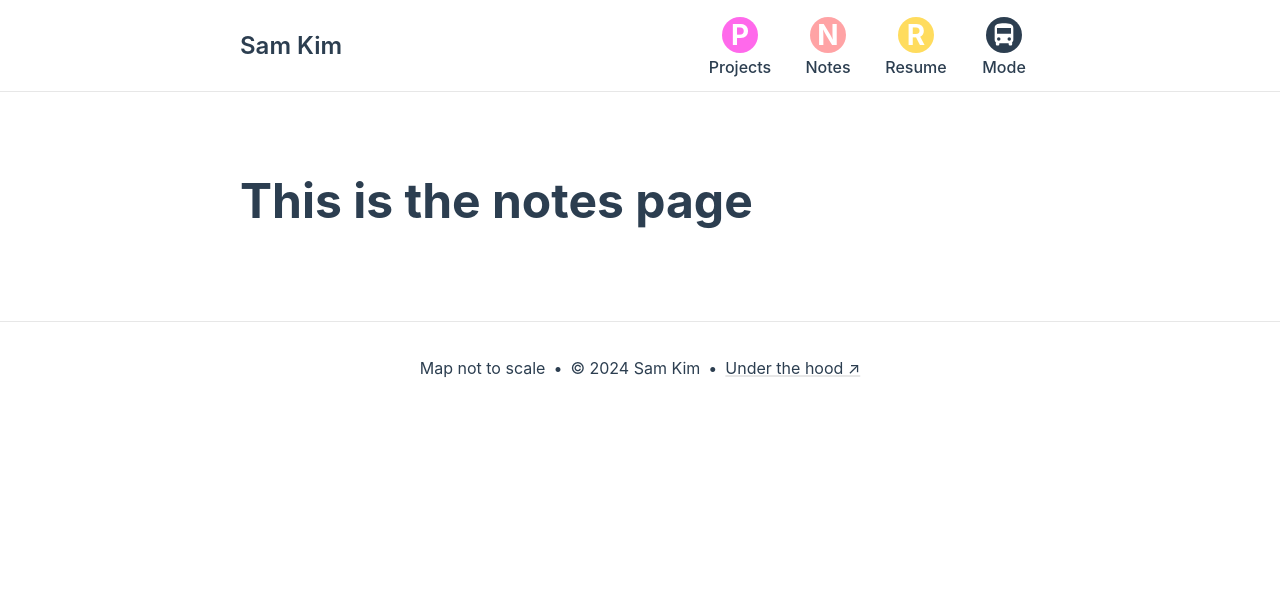
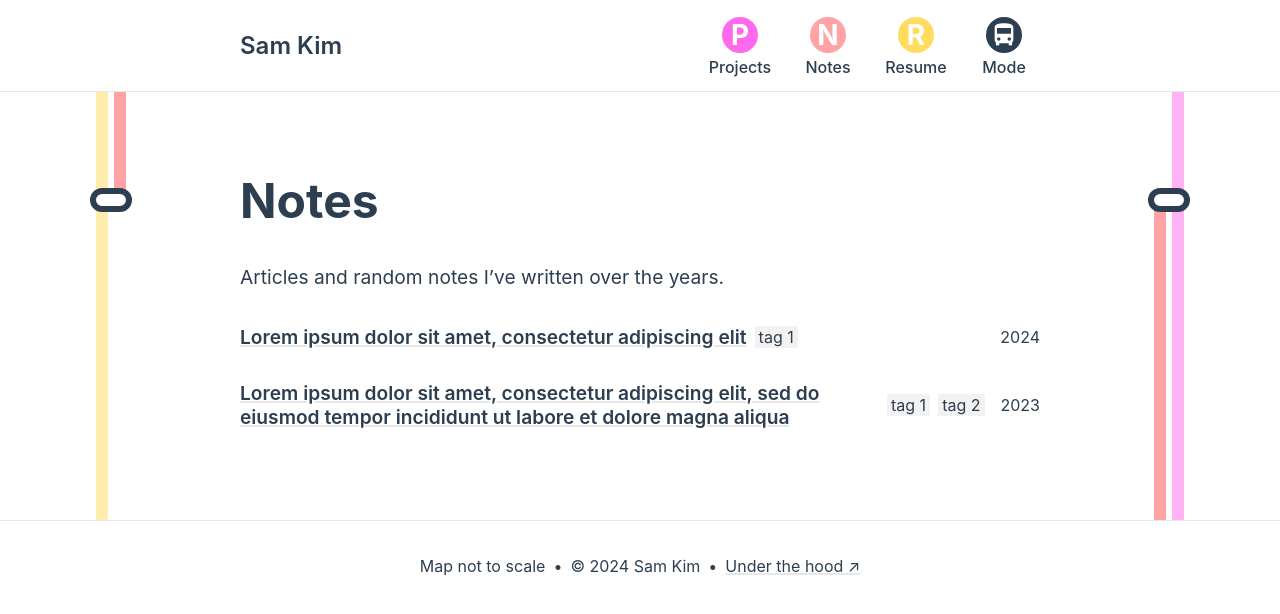
Before and after one commit to sam-k/sam-k-v3, a Vue app: page /notes in a window 1280 px wide. Shown: the top 614 px of the page. Built offline with nearby package versions, Linux system fonts and the light colour scheme.

Commit message:
other pages

```diff
--- a/src/components/home/NotesBlock.vue
+++ b/src/components/home/NotesBlock.vue
@@ -1,7 +1,6 @@
 <script setup lang="ts">
   import SectionLabel from '../common/background/SectionLabel.vue';
-  import {MOCK_NOTES} from '../common/mockData.ts';
-  import NoteItem from '../notes/NoteItem.vue';
+  import NotesContainer from '../notes/NotesContainer.vue';
 </script>
 
 <template>
@@ -9,16 +8,7 @@
     <SectionLabel label="Notes" :index="1" font-size="2rem">
       <h2>Notes</h2>
     </SectionLabel>
-    <ul :class="$style.notes">
-      <NoteItem
-        v-for="note in MOCK_NOTES"
-        :key="note.title"
-        :title="note.title"
-        :date="note.date"
-        :link="note.link"
-        :tags="note.tags"
-      />
-    </ul>
+    <NotesContainer />
   </div>
 </template>
 
@@ -28,10 +18,4 @@
     flex-direction: column;
     row-gap: 2rem;
   }
-
-  .notes {
-    display: flex;
-    flex-direction: column;
-    row-gap: 1rem;
-  }
 </style>
--- a/src/components/home/ProjectsBlock.vue
+++ b/src/components/home/ProjectsBlock.vue
@@ -1,7 +1,6 @@
 <script setup lang="ts">
   import SectionLabel from '../common/background/SectionLabel.vue';
-  import {MOCK_PROJECTS} from '../common/mockData.ts';
-  import ProjectItem from '../projects/ProjectItem.vue';
+  import ProjectsContainer from '../projects/ProjectsContainer.vue';
 </script>
 
 <template>
@@ -9,16 +8,7 @@
     <SectionLabel label="Projects" :index="0" font-size="2rem">
       <h2>Projects</h2>
     </SectionLabel>
-    <ul :class="$style.projects">
-      <ProjectItem
-        v-for="project in MOCK_PROJECTS"
-        :key="project.title"
-        :title="project.title"
-        :description="project.description"
-        :icons="project.icons"
-        :tags="project.tags"
-      />
-    </ul>
+    <ProjectsContainer />
   </div>
 </template>
 
@@ -28,10 +18,4 @@
     flex-direction: column;
     row-gap: 2rem;
   }
-
-  .projects {
-    display: flex;
-    flex-direction: column;
-    row-gap: 2rem;
-  }
 </style>
--- /dev/null
+++ b/src/components/notes/NotesContainer.vue
@@ -0,0 +1,25 @@
+<script setup lang="ts">
+  import {MOCK_NOTES} from '../common/mockData.ts';
+  import NoteItem from './NoteItem.vue';
+</script>
+
+<template>
+  <ul :class="$style.container">
+    <NoteItem
+      v-for="note in MOCK_NOTES"
+      :key="note.title"
+      :title="note.title"
+      :date="note.date"
+      :link="note.link"
+      :tags="note.tags"
+    />
+  </ul>
+</template>
+
+<style module>
+  .container {
+    display: flex;
+    flex-direction: column;
+    row-gap: 2rem;
+  }
+</style>
--- /dev/null
+++ b/src/components/projects/ProjectsContainer.vue
@@ -0,0 +1,25 @@
+<script setup lang="ts">
+  import {MOCK_PROJECTS} from '../common/mockData.ts';
+  import ProjectItem from '../projects/ProjectItem.vue';
+</script>
+
+<template>
+  <ul :class="$style.container">
+    <ProjectItem
+      v-for="project in MOCK_PROJECTS"
+      :key="project.title"
+      :title="project.title"
+      :description="project.description"
+      :icons="project.icons"
+      :tags="project.tags"
+    />
+  </ul>
+</template>
+
+<style module>
+  .container {
+    display: flex;
+    flex-direction: column;
+    row-gap: 2rem;
+  }
+</style>
--- a/src/views/NotesView.vue
+++ b/src/views/NotesView.vue
@@ -1,6 +1,22 @@
-<!-- TODO: Implement this view. -->
+<script setup lang="ts">
+  import SectionLabel from '../components/common/background/SectionLabel.vue';
+  import NotesContainer from '../components/notes/NotesContainer.vue';
+</script>
+
 <template>
-  <div class="notes">
-    <h1>This is the notes page</h1>
+  <div :class="$style.container">
+    <SectionLabel :index="1" font-size="3rem" :show-all-lines="true">
+      <h1>Notes</h1>
+    </SectionLabel>
+    <p>Articles and random notes I’ve written over the years.</p>
+    <NotesContainer />
   </div>
 </template>
+
+<style module>
+  .container {
+    display: flex;
+    flex-direction: column;
+    row-gap: 2rem;
+  }
+</style>
--- a/src/views/ProjectsView.vue
+++ b/src/views/ProjectsView.vue
@@ -1,7 +1,6 @@
 <script setup lang="ts">
-  import {MOCK_PROJECTS} from '../components/common/mockData.ts';
   import SectionLabel from '../components/common/background/SectionLabel.vue';
-  import ProjectItem from '../components/projects/ProjectItem.vue';
+  import ProjectsContainer from '../components/projects/ProjectsContainer.vue';
 </script>
 
 <template>
@@ -12,16 +11,7 @@
     <p>
       Open-source projects I’ve built over the years, including this website.
     </p>
-    <ul :class="$style.projects">
-      <ProjectItem
-        v-for="project in MOCK_PROJECTS"
-        :key="project.title"
-        :title="project.title"
-        :description="project.description"
-        :icons="project.icons"
-        :tags="project.tags"
-      />
-    </ul>
+    <ProjectsContainer />
   </div>
 </template>
 
```
